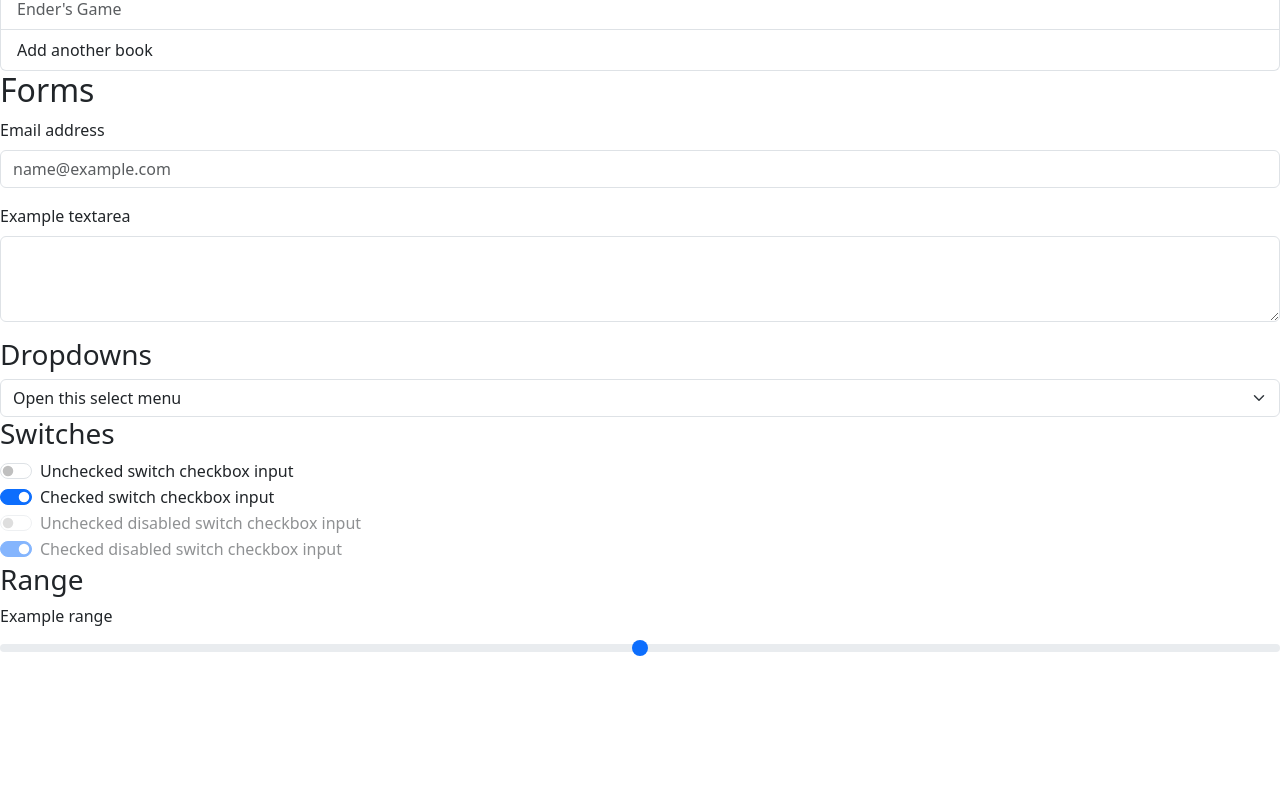
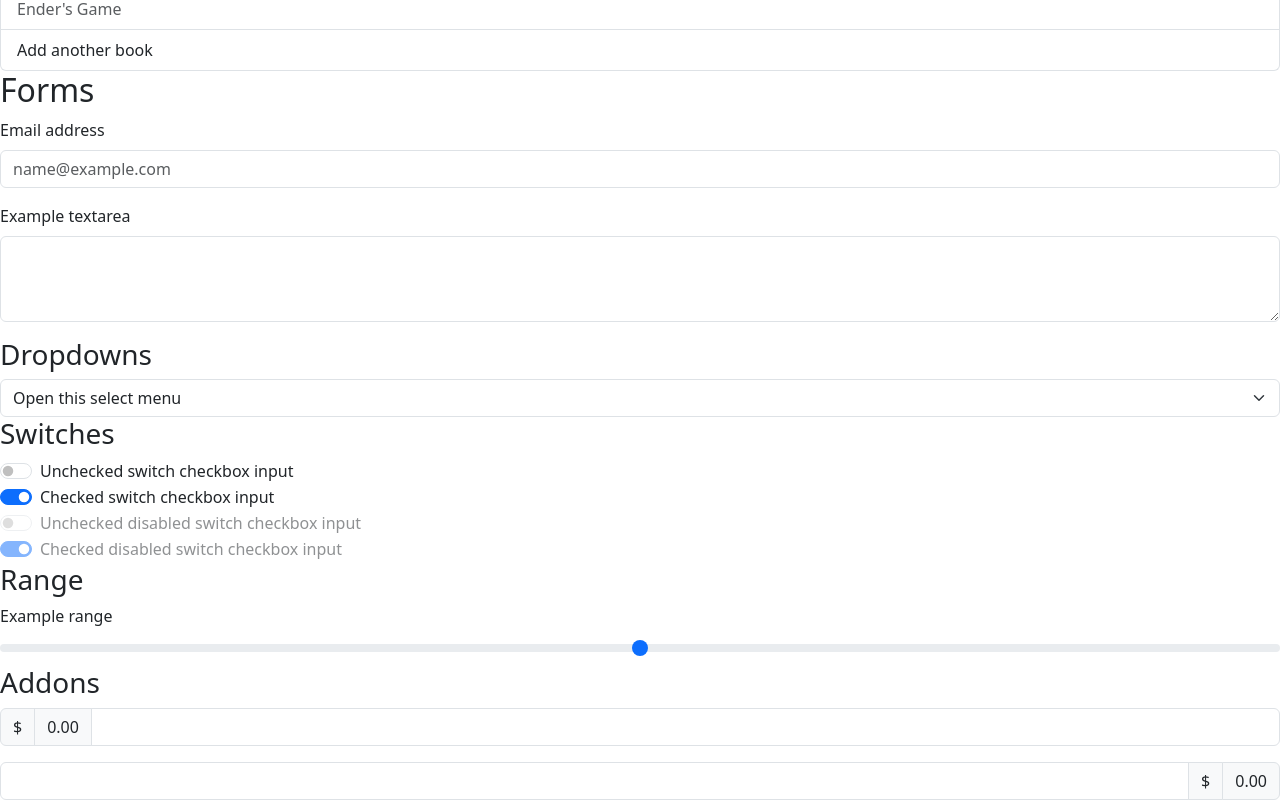
Before and after one commit to xilu56/kambaz-react-web-app-cs5610-sm25, a React app: page /#/Labs/Lab2 in a window 1280 px wide. Shown: the part 5689-6489 px from the top of the page. Before the commit the page ends 6355 px from the top, so only its background shows below. Built offline with nearby package versions, Linux system fonts and the light colour scheme; the HTML template or start-up script is replaced by a standard one.

Commit message:
Addons styled as shown

```diff
--- a/src/Labs/Lab2/BootstrapForms.tsx
+++ b/src/Labs/Lab2/BootstrapForms.tsx
@@ -4,6 +4,7 @@ import FormControl from 'react-bootstrap/FormControl';
 import FormSelect from 'react-bootstrap/FormSelect';
 import Form from 'react-bootstrap/Form';
 import FormRange from 'react-bootstrap/FormRange';
+import InputGroup from 'react-bootstrap/InputGroup';
 
 
 export default function BootstrapForms() {
@@ -45,6 +46,17 @@ export default function BootstrapForms() {
     <FormRange min="0" max="5" step="0.5" />
   </FormGroup>
 </div>
+<h3>Addons</h3>
+  <InputGroup className="mb-3">
+    <InputGroup.Text>$</InputGroup.Text>
+    <InputGroup.Text>0.00</InputGroup.Text>
+    <FormControl />
+  </InputGroup>
+  <InputGroup>
+    <FormControl />
+    <InputGroup.Text>$</InputGroup.Text>
+    <InputGroup.Text>0.00</InputGroup.Text>
+  </InputGroup>
 
 </div>
 
```
